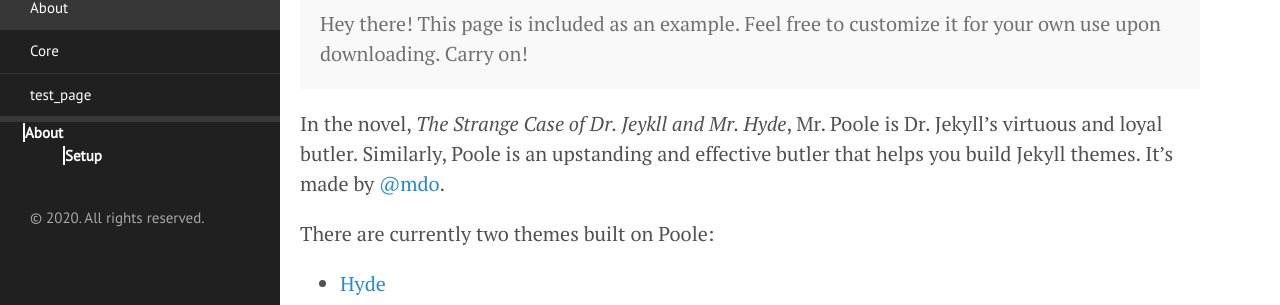
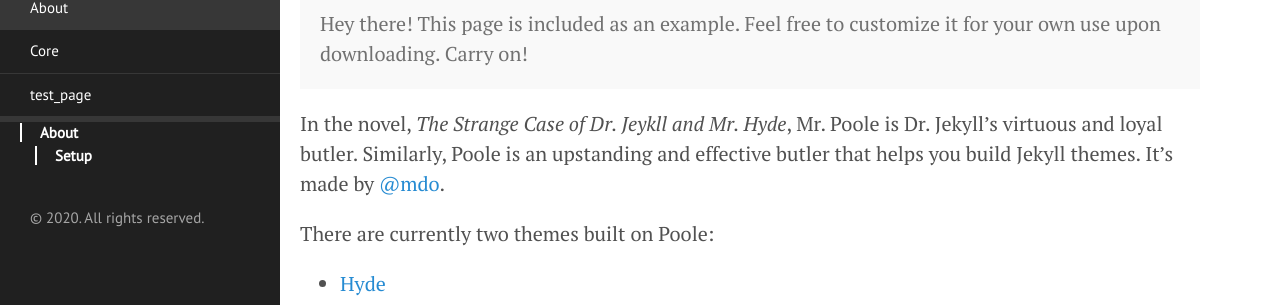
Before and after one commit to Dragonmystic707/exalted-reincarnated, a Jekyll site: the page built from docs/about.md, in a window 1280 px wide. Shown: the part 163-468 px from the top of the page. Built offline with Jekyll 4.4.1, drawn with Linux system fonts in a browser that asks for light colours.

Commit message:
Changed list gutters

```diff
--- a/docs/public/css/sam.css
+++ b/docs/public/css/sam.css
@@ -10,6 +10,11 @@
     margin-bottom: 0;
 }
 
+/* Second list item indent */
+.scroll-nav li li {
+    margin-left: -25px;
+}
+
 .scroll-nav__list {
     list-style: none outside none;
 }
@@ -18,7 +23,7 @@
     list-style: none outside none;
 }
 
-.scroll-nav ol li ol {
+.scroll-nav ol ol {
     display: none;
 }
 
@@ -29,52 +34,10 @@
 
 .scroll-nav li.active > a {
     border-left: 2px solid;
-    margin-left: -17px;
+    margin-left: -20px;
+    padding-left: 18px;
     font-weight: bold;
 }
-
-/* .scroll-nav li > ul, ol {
-    display: none;
-}
-
-.scroll-nav ul, ol {
-    list-style: none outside none;
-    pointer-events: auto;
-}
-
-.scroll-nav li.active > ul {
-    display: block;
-}
-
-
-
-.scroll-nav__list {
-    list-style: none outside none;
-}
-
-.scroll-nav__sub-list {
-    list-style: none outside none;
-}
-
-.scroll-nav__item > ol, ul {
-    display: none;
-}
-
-.scroll-nav__item--active {
-    display: block;
-}
-
-
-.scroll-nav__item--active > ol, ul, li {
-    display: block;
-}
-
-.scroll-nav__item--active > ol, ul, li > a {
-    border-left: 2px solid;
-    margin-left: -17px;
-    font-weight: bold;
-} */
-
 
 
 .sidebar-split {
```
